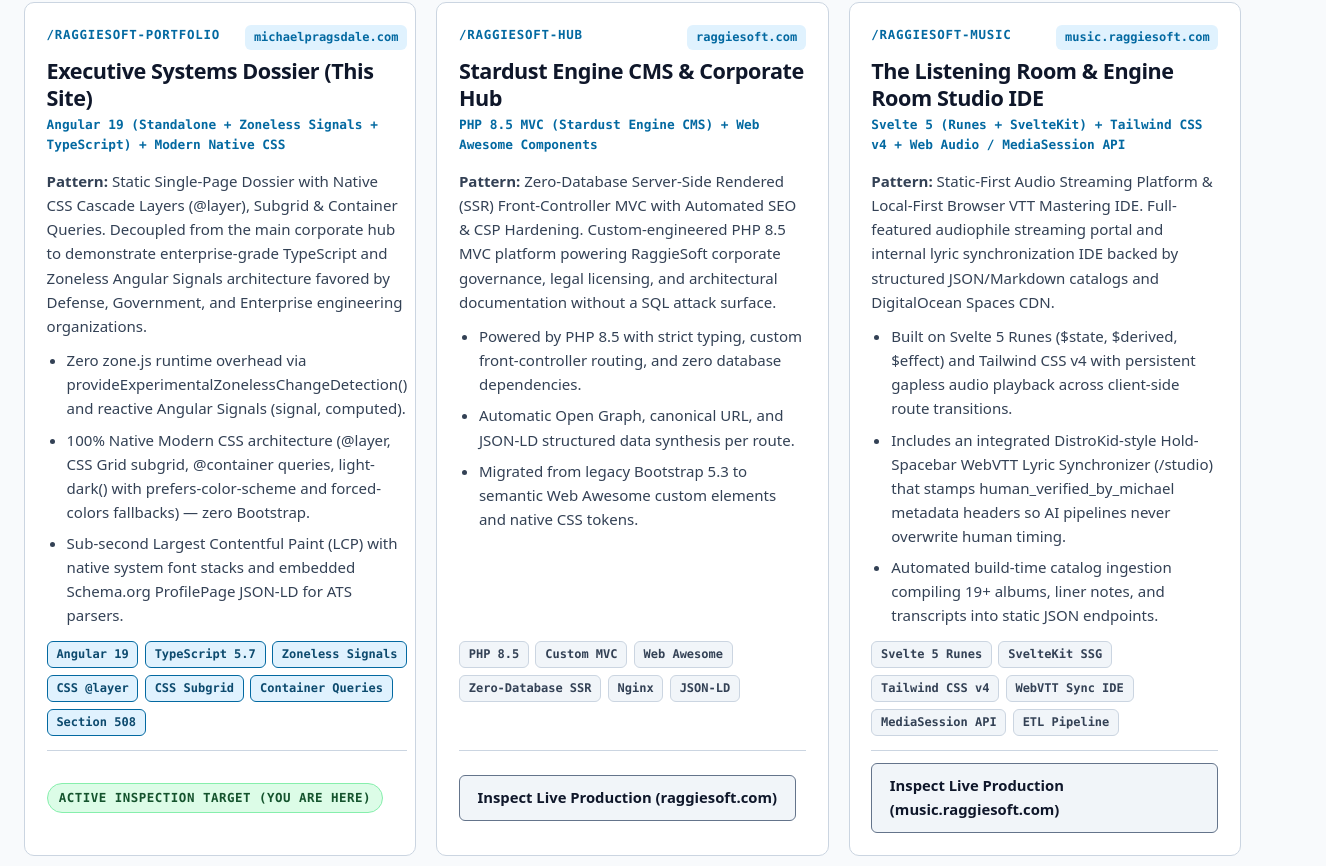
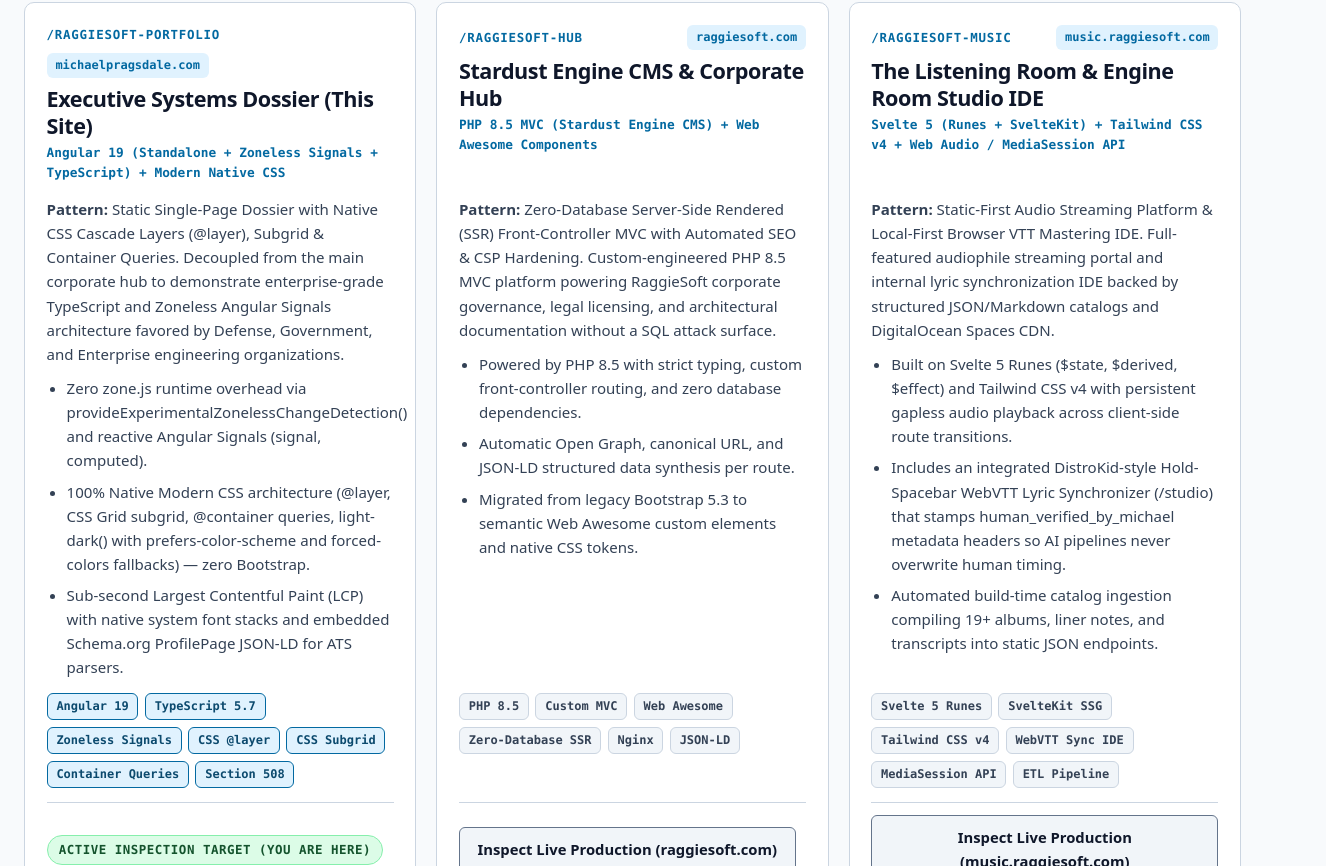
Before and after one commit to raggiesoft/raggiesoft-portfolio, an Angular app: page / in a window 1280 px wide. Shown: the part 1934-2800 px from the top of the page, 1326 px wide, since content can reach past the window. Built offline with nearby package versions, Linux system fonts and the light colour scheme.

Commit message:
Fix subgrid card horizontal overflow and update StoreTrainer domain to storetrainer.raggiesoft.com

```diff
--- a/src/app/data/portfolio.data.ts
+++ b/src/app/data/portfolio.data.ts
@@ -294,19 +294,19 @@
   {
     id: 'storetrainer',
     name: 'RaggieSoft StoreTrainer',
-    domain: 'raggiesoft.com/products/storetrainer',
-    url: 'https://raggiesoft.com/products/storetrainer/overview',
+    domain: 'storetrainer.raggiesoft.com',
+    url: 'https://raggiesoft.com/raggiesoft-media/projects/storetrainer',
     repoPath: '/ai-staging/StoreTrainer',
     primaryStack: 'Visual Basic 6.0 (x86) + Win32 API + .NET Port + NSIS Packaging',
     architecturalPattern: 'Cross-Era Win32 Desktop PC Game & Trainer Directory Manager (Windows 95 through Windows 11)',
     summary:
       'Specialized desktop utility engineered for the retro and modern PC gaming ecosystem to store, index, and manage the filesystem locations and command-line launch switches of PC games alongside their associated game trainers across 30 years of Windows hardware.',
     highlights: [
-      'Engineered in Visual Basic 6.0 (TStore.vbp) on Windows 2000 Professional—alongside a modern .NET port (TStore.NET)—with custom Win32 API modules for 32/64-bit OS bitness detection (DetectOSBits.bas), OS version interrogation (OSVersionInfo.bas), Registry/SpecialFolder routing, and flat-file StoreFile (.sfile / INI) serialization.',
-      'Packaged with an OS-aware Nullsoft Scriptable Install System (NSIS) installer (TSSetup.nsi) that dynamically detects the host OS and conditionally unpacks legacy runtimes (DCOM98 and Windows Script Host 5.6) on Windows 95/98/ME/NT 4.0 while supporting UAC and Common Controls 6.0 on Windows Vista through Windows 11.',
-      'Demonstrates deep Win32 systems resilience and backwards/forwards binary compatibility; slated for standalone micro-property extraction to storetrainer.raggiesoft.com.'
+      'Maintained in a Windows 2000 Professional SP4 VM and compiled in Visual Basic 6.0 (TStore.vbp)—alongside a modern .NET port (TStore.NET)—using dynamic Win32 kernel memory verification (GetProcAddress for IsWow64Process in DetectOSBits.bas) so 64-bit checks never crash Windows 95/98.',
+      'Packaged with an OS-aware NSIS Wizard95 installer (TSSetup.nsi) that conditionally deploys MSVBVM60.DLL, DCOM98, and Windows Script Host 5.6 on legacy kernels while extracting the full VB6 source tree ($INSTDIR\\Source) for educational auditing.',
+      'Slated for standalone extraction to storetrainer.raggiesoft.com—engineered to follow all modern web and Section 508 accessibility standards under the hood while looking right at home on Netscape Communicator 4.'
     ],
-    tags: ['Visual Basic 6.0', 'Win32 API', 'TStore.NET', 'NSIS Installer', 'Win95–Win11 Compatibility', 'Retro PC Gaming'],
+    tags: ['Visual Basic 6.0', 'Win32 API', 'TStore.NET', 'NSIS Installer', 'Win95–Win11 Compatibility', 'Netscape 4 Aesthetic'],
     lenses: ['architecture', 'devops', 'data-etl']
   }
 ] as const;
--- a/src/styles.css
+++ b/src/styles.css
@@ -414,7 +414,10 @@
 
   /* CSS Grid + Subgrid Card Matrix:
      Ensures card titles, descriptions, metadata, and CTA links align horizontally
-     across adjacent cards in every row. */
+     across adjacent cards in every row.
+     CRITICAL: `grid-template-columns: minmax(0, 1fr)` and `min-inline-size: 0` on
+     direct children prevent long unbreakable tokens or flex headers from expanding
+     the implicit subgrid column wider than the card's border box. */
   .subgrid-card-matrix {
     display: grid;
     grid-template-columns: repeat(auto-fill, minmax(min(100%, 22rem), 1fr));
@@ -423,14 +426,21 @@
 
   .subgrid-card {
     display: grid;
+    grid-template-columns: minmax(0, 1fr);
     grid-row: span 4;
     grid-template-rows: subgrid;
     gap: 0.85rem;
+    min-inline-size: 0;
     background-color: var(--bg-surface);
     border: 1px solid var(--border-subtle);
     border-radius: var(--radius-md);
     padding: 1.35rem;
     box-shadow: var(--shadow-card);
+  }
+
+  .subgrid-card > * {
+    min-inline-size: 0;
+    max-inline-size: 100%;
   }
 
   /* Fallback if browser lacks subgrid support */
@@ -672,6 +682,7 @@
     text-transform: uppercase;
     letter-spacing: 0.06em;
     color: var(--accent-primary);
+    overflow-wrap: anywhere;
   }
 
   /* Action Buttons (Minimum 44x44px touch target compliance) */
@@ -689,9 +700,13 @@
     gap: 0.5rem;
     padding: 0.65rem 1.1rem;
     min-block-size: 2.75rem; /* 44px WCAG 2.5.5 Target Size */
+    max-inline-size: 100%;
     border-radius: var(--radius-sm);
     font-weight: 600;
     font-size: 0.925rem;
+    text-align: center;
+    white-space: normal;
+    overflow-wrap: break-word;
     text-decoration: none;
     cursor: pointer;
     border: 1px solid transparent;
@@ -852,9 +867,10 @@
   /* Card Header & Footer Internals */
   .card-header-top {
     display: flex;
-    align-items: flex-start;
+    flex-wrap: wrap;
+    align-items: center;
     justify-content: space-between;
-    gap: 0.75rem;
+    gap: 0.5rem 0.75rem;
   }
 
   .domain-badge {
@@ -865,7 +881,8 @@
     background-color: var(--accent-surface);
     padding: 0.2rem 0.55rem;
     border-radius: var(--radius-sm);
-    white-space: nowrap;
+    max-inline-size: 100%;
+    overflow-wrap: anywhere;
   }
 
   .card-body-text {
```
Also changed, not shown: 6 other files (tests, documents, lock files or other folders).
